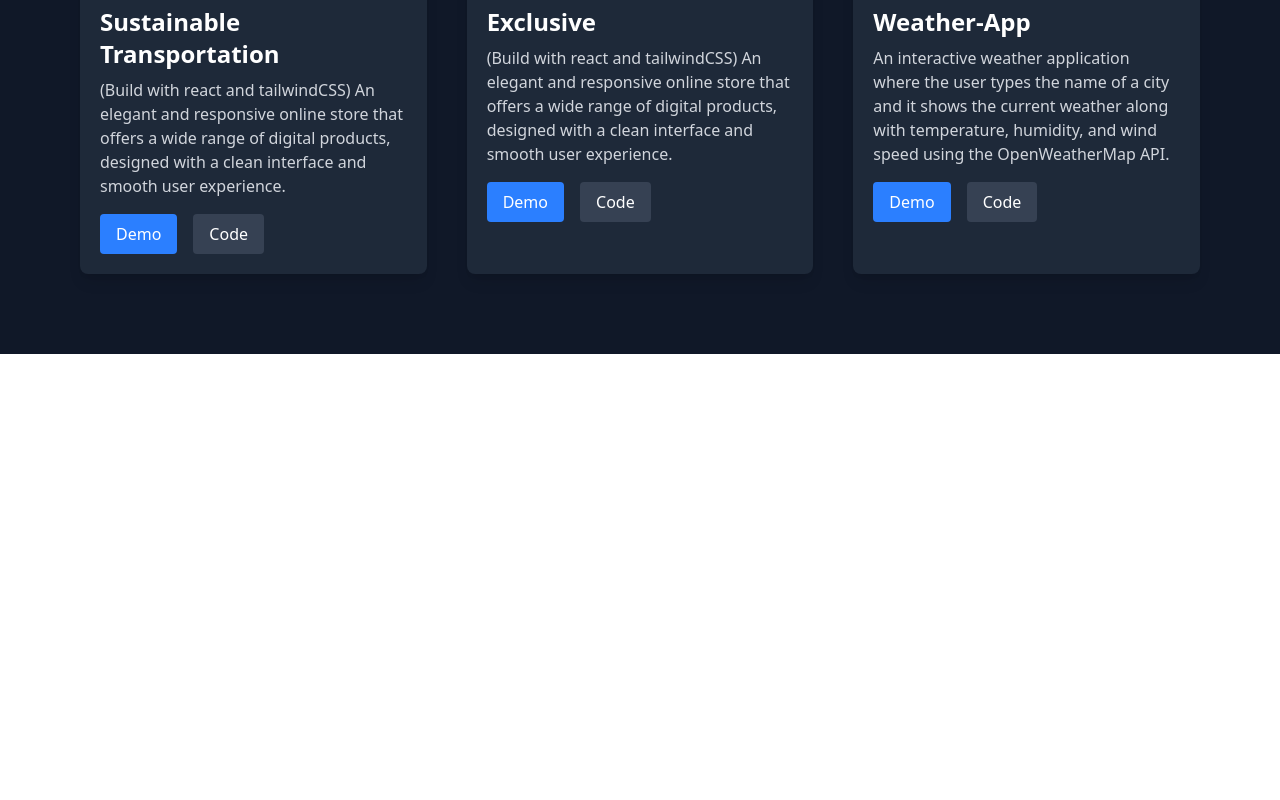
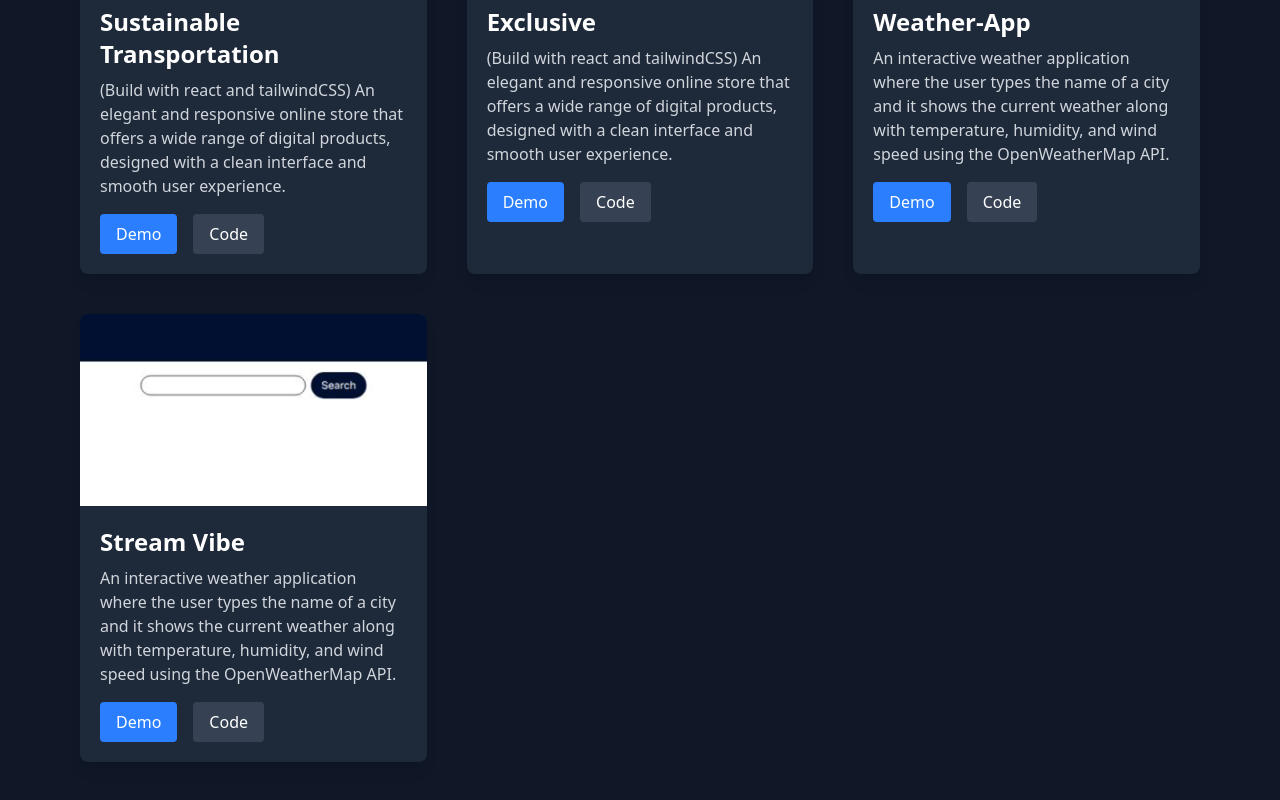
Before and after one commit to AhmadjF123/Ahmad-Portfolio, a React (Vite) app: page /projects in a window 1280 px wide. Shown: the part 983-1783 px from the top of the page. Before the commit the page ends 1337 px from the top, so only its background shows below. Built offline with nearby package versions, Linux system fonts and the light colour scheme.

Commit message:
Adding Stream Vibe Project

```diff
--- a/src/Pages/MyProjects.jsx
+++ b/src/Pages/MyProjects.jsx
@@ -52,6 +52,15 @@ const projects = [
     demo: "https://weather-app-kohl-xi-77.vercel.app",
     code: "https://github.com/AhmadjF123/Weather-App",
   },
+
+  {
+    name: "Stream Vibe",
+    description:
+      "An interactive weather application where the user types the name of a city and it shows the current weather along with temperature, humidity, and wind speed using the OpenWeatherMap API.",
+    image: "/weather_app.png",
+    demo: "https://stream-vibe-olive.vercel.app/",
+    code: "https://github.com/AhmadjF123/Stream-Vibe",
+  },
 ];
 
 function MyProjects() {
```
